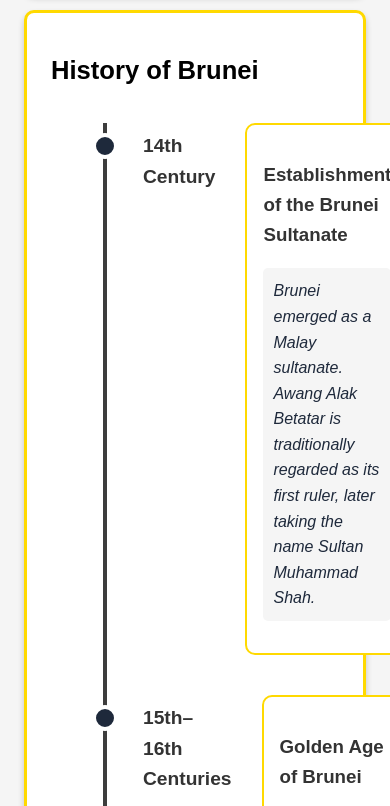
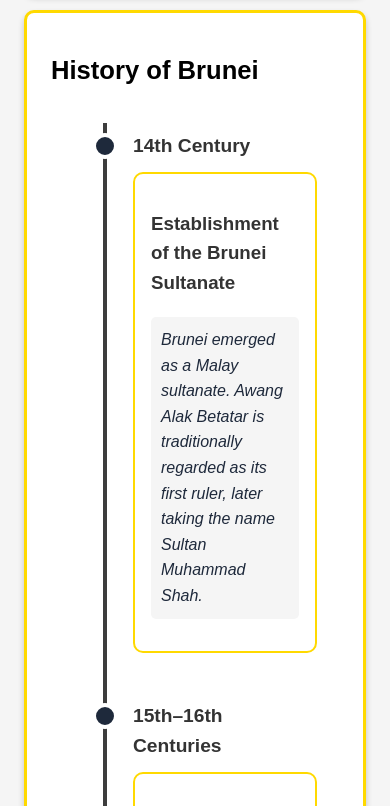
Before and after one commit to c61228/CS4127_LCB6784, a plain HTML site: page discover.html in a window 390 px wide. Shown: the part 1240-2046 px from the top of the page. Drawn offline with Linux system fonts and the light colour scheme.

Commit message:
Phone Display Timeline Adjust

```diff
--- a/style.css
+++ b/style.css
@@ -1070,4 +1070,20 @@ input[type="text"],input[type="email"], textarea {
 	.festival-card img {
 		height: 200px;
 	}
+
+	.timeline-item {
+        flex-direction: column;
+    }
+
+    .timeline-year {
+        margin-left: 90px;
+        margin-bottom: 10px;
+    }
+
+    .timeline-content {
+        width: calc(100% - 120px);
+        margin-left: 90px;
+        margin-right: 10px;
+        box-sizing: border-box;
+    }
 }
```
